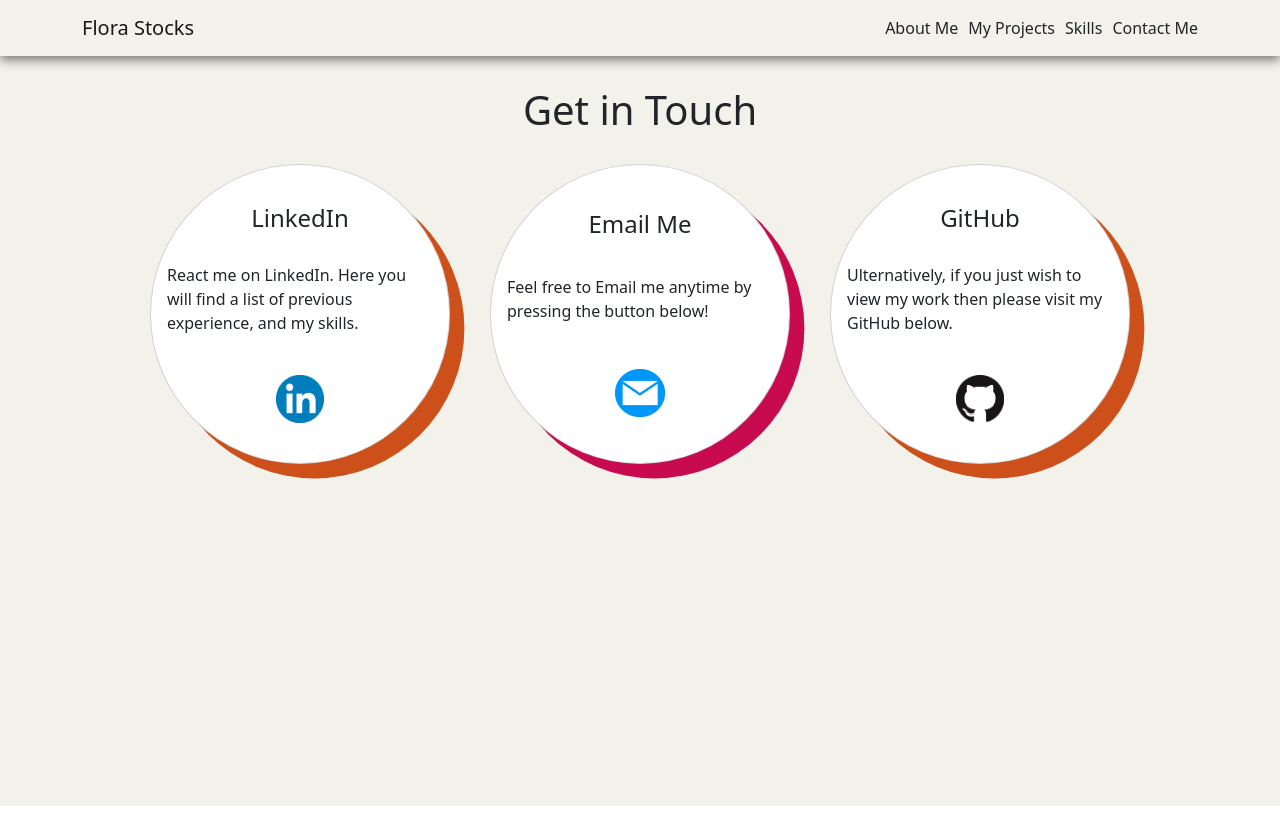
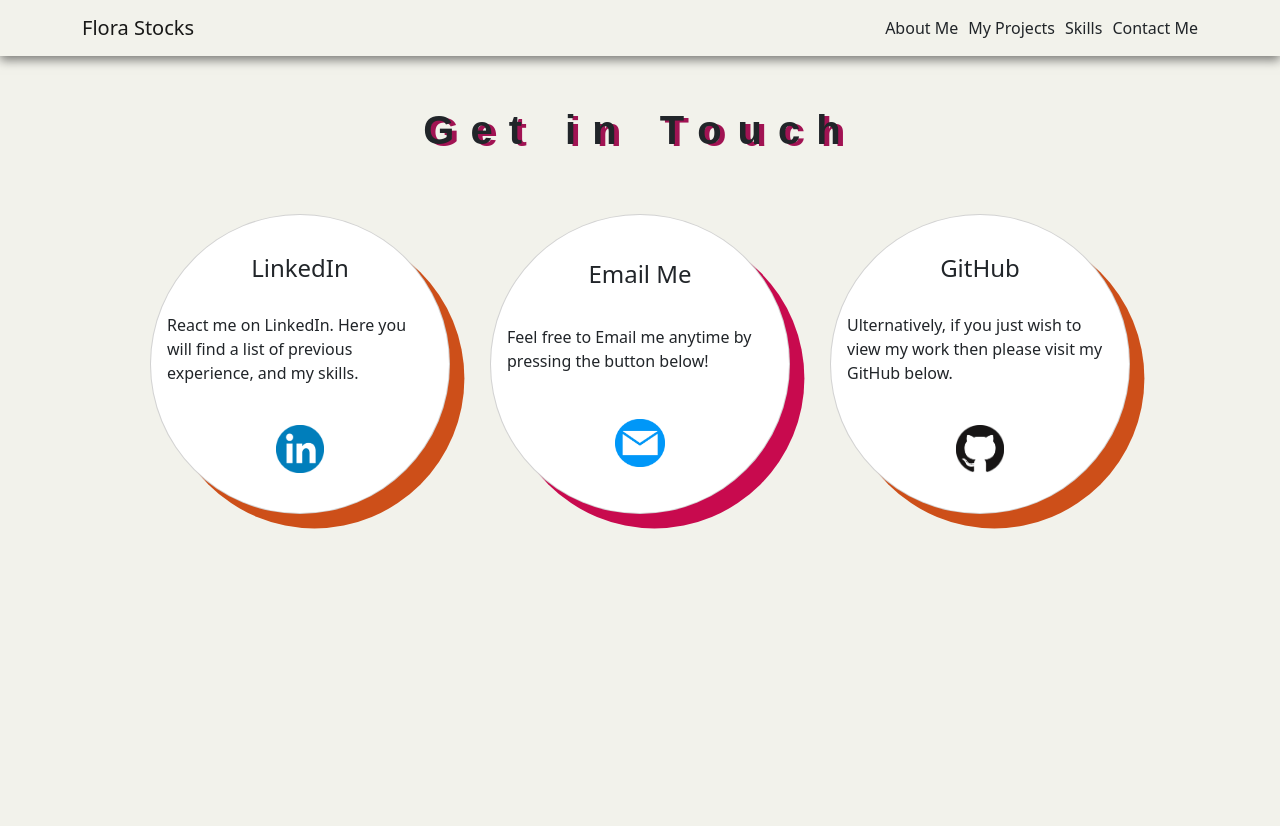
Before and after one commit to florastocks/portfolio, a React (Create React App) app: page /contact in a window 1280 px wide. Built offline with nearby package versions, Linux system fonts and the light colour scheme.

Commit message:
styling on contact page'

```diff
--- a/src/styles/main.css
+++ b/src/styles/main.css
@@ -32,7 +32,11 @@
 
 .page-heading {
   justify-content: center;
-  margin: 30px 0 30px 0;
+  margin: 50px 0 30px 0;
+  font-family: "Jura", sans-serif;
+  font-weight: 600;
+  text-shadow: 0.3rem 0.1rem rgb(161, 19, 83);
+  letter-spacing: 1rem;
 }
 
 .cards-wrapper {
@@ -42,7 +46,7 @@
 .cards-wrapper .card {
   width: 300px;
   height: 300px;
-  margin: 0 20px 0 20px;
+  margin: 30px 20px 0 20px;
   border-radius: 50%;
 }
 .cards-wrapper .card .card-body {
--- a/src/styles/main.scss
+++ b/src/styles/main.scss
@@ -4,7 +4,7 @@ $burnt-orange: #ab4e07;
 $dark-pink: #b5026d;
 $teal: #b9d4d5;
 $off-white: #f2f2eb;
-
+$font-main: 'Jura', sans-serif;
 // ---- Navbar -----
 .navbar-container{
   display: flex;
@@ -38,7 +38,11 @@ $off-white: #f2f2eb;
 }
 .page-heading{
   justify-content: center;
-  margin: 30px 0 30px 0;
+  margin: 50px 0 30px 0;
+  font-family: $font-main;
+  font-weight: 600;
+  text-shadow: 0.3rem 0.1rem rgb(161, 19, 83);
+  letter-spacing: 1rem;
 }
 .cards-wrapper{
   flex-direction: row;
@@ -46,7 +50,7 @@ $off-white: #f2f2eb;
   .card{
     width: 300px;
     height: 300px;
-    margin: 0 20px 0 20px;
+    margin: 30px 20px 0 20px;
     border-radius: 50%;
     .card-body{
       .card-title{
```
Also changed, not shown: 1 other file (tests, documents, lock files or other folders).
